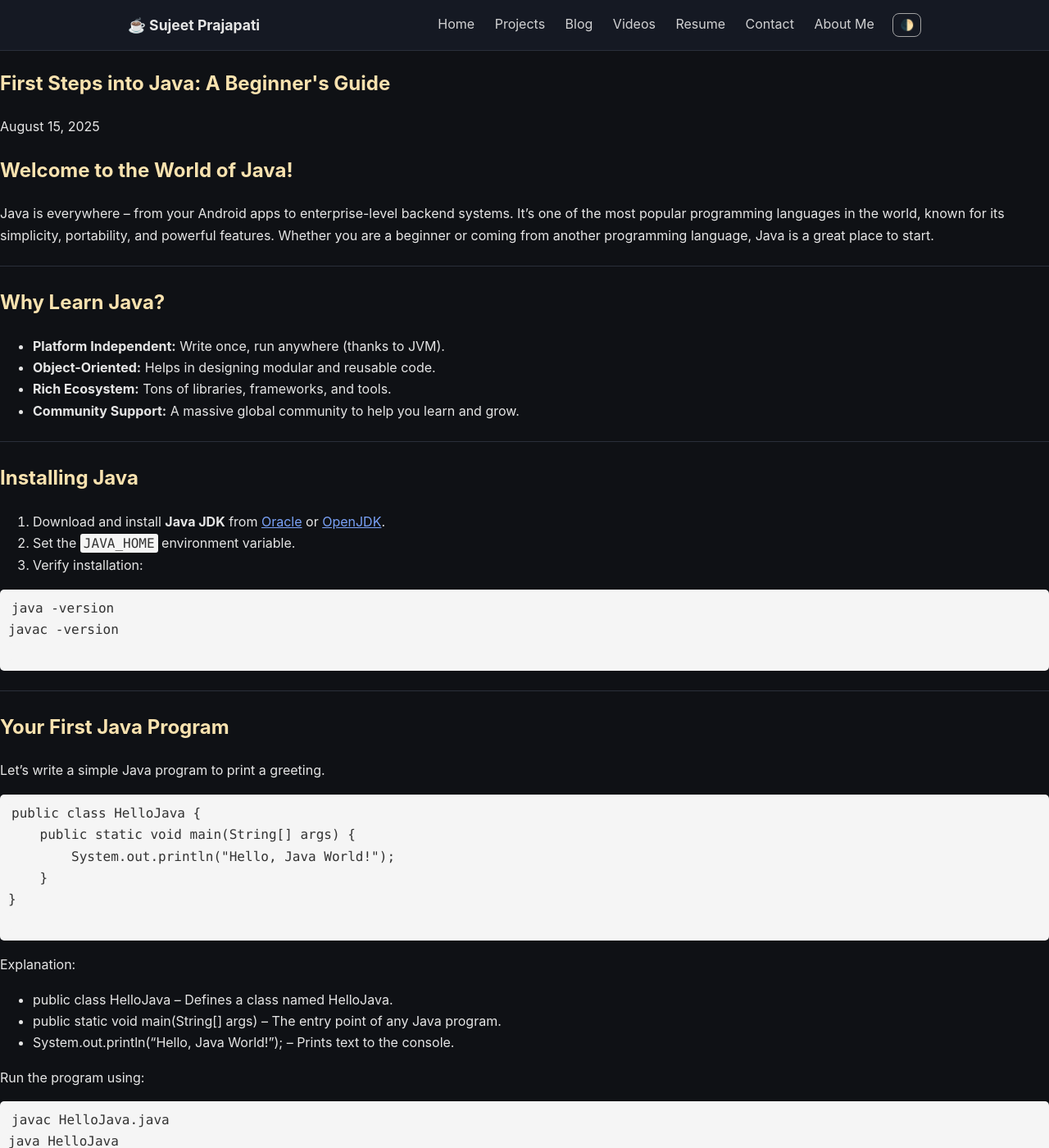
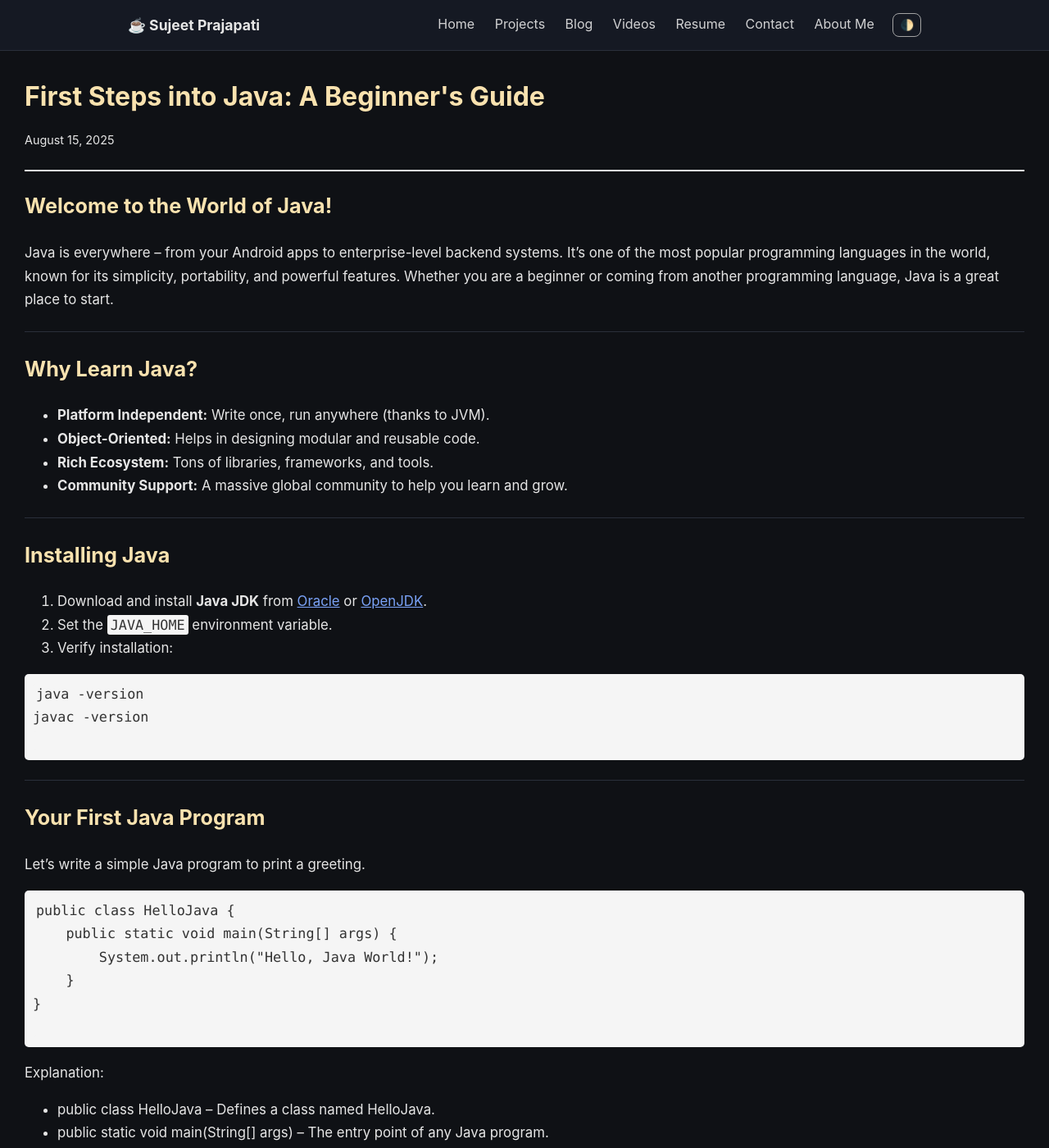
Before and after one commit to Sujeetkumar7/sujeetkumar7.github.io, a Jekyll site: the page built from _posts/2025-08-15-first-post.md, in a window 1280 px wide and 1400 px high. Shown: the whole window at 82% size. Built offline with Jekyll 4.4.1, drawn with Linux system fonts in a browser that asks for light colours; a script that is not in the unit is left out; comment, search, counter and statistics services are not loaded.

Commit message:
added new post

```diff
--- a/_layouts/post.html
+++ b/_layouts/post.html
@@ -56,6 +56,89 @@
     <!-- ======= End Interactive Section ======= -->
 </article>
 
+<style>
+    /* Full-width post container */
+    .post-content {
+      width: 100%;
+      max-width: 100%;
+      padding: 30px;
+      box-sizing: border-box;
+    }
+
+    .post-header {
+      margin-bottom: 20px;
+      border-bottom: 2px solid #eee;
+      padding-bottom: 10px;
+    }
+
+    .post-header h1 {
+      font-size: 2rem;
+      margin: 0;
+    }
+
+    .post-date {
+      font-size: 0.9rem;
+    }
+
+    .post-body {
+      line-height: 1.7;
+      font-size: 1.05rem;
+      margin-bottom: 40px;
+    }
+
+    .post-interactions {
+      border-top: 1px solid #ddd;
+      padding-top: 30px;
+      margin-top: 40px;
+    }
+
+    /* Share Buttons Styling */
+    .share-buttons {
+      display: flex;
+      gap: 12px;
+      margin-bottom: 25px;
+      flex-wrap: wrap;
+    }
+
+    .share-btn {
+      width: 40px;
+      height: 40px;
+      display: inline-flex;
+      align-items: center;
+      justify-content: center;
+      color: #fff;
+      font-weight: bold;
+      border-radius: 50%;
+      text-decoration: none;
+      transition: transform 0.2s;
+    }
+
+    .share-btn:hover {
+      transform: scale(1.2);
+    }
+
+    .facebook { background: #3b5998; }
+    .twitter { background: #1da1f2; }
+    .linkedin { background: #0077b5; }
+    .whatsapp { background: #25d366; }
+
+    /* Like Button Styling */
+    .like-button {
+      margin-bottom: 30px;
+    }
+
+    /* Responsive typography */
+    @media (max-width: 768px) {
+      .post-header h1 {
+        font-size: 1.6rem;
+      }
+
+      .post-body {
+        font-size: 1rem;
+      }
+    }
+</style>
+
 <script>
     // Dynamic sharing URLs
     const shareURL = encodeURIComponent(window.location.href);
```
Also changed, not shown: 4 other files.
